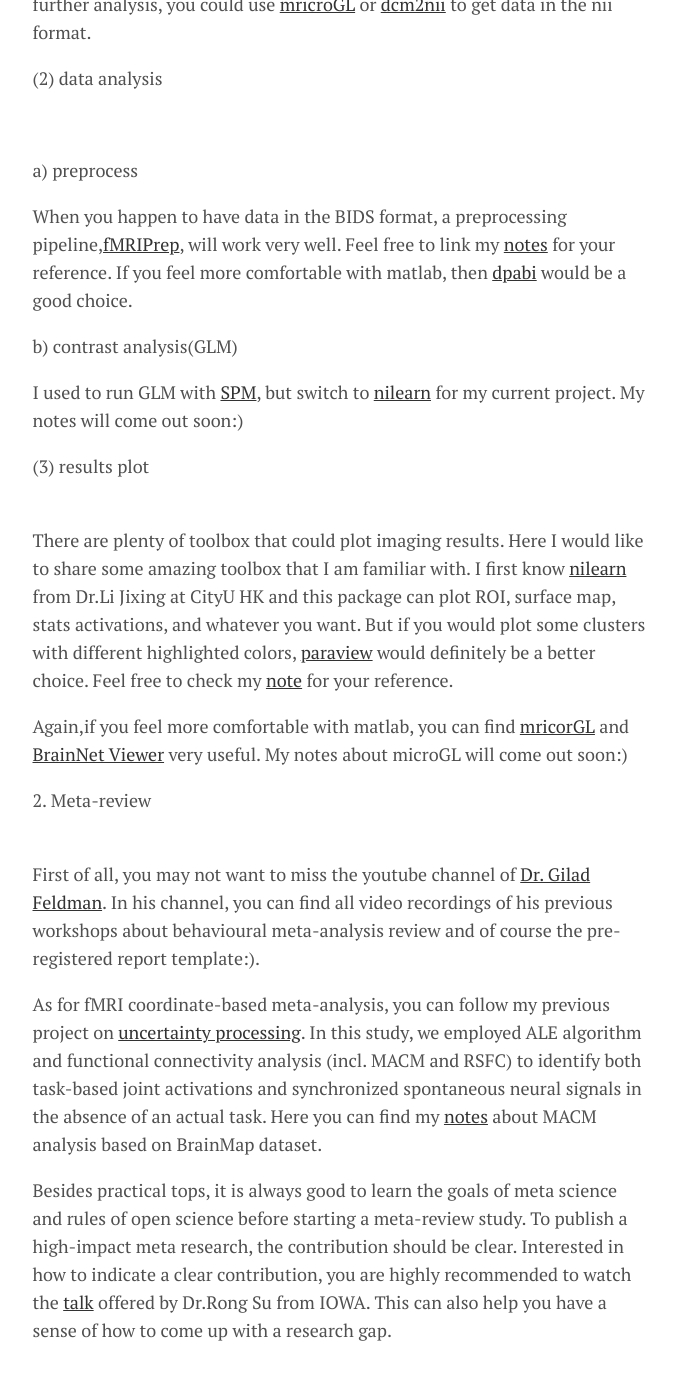
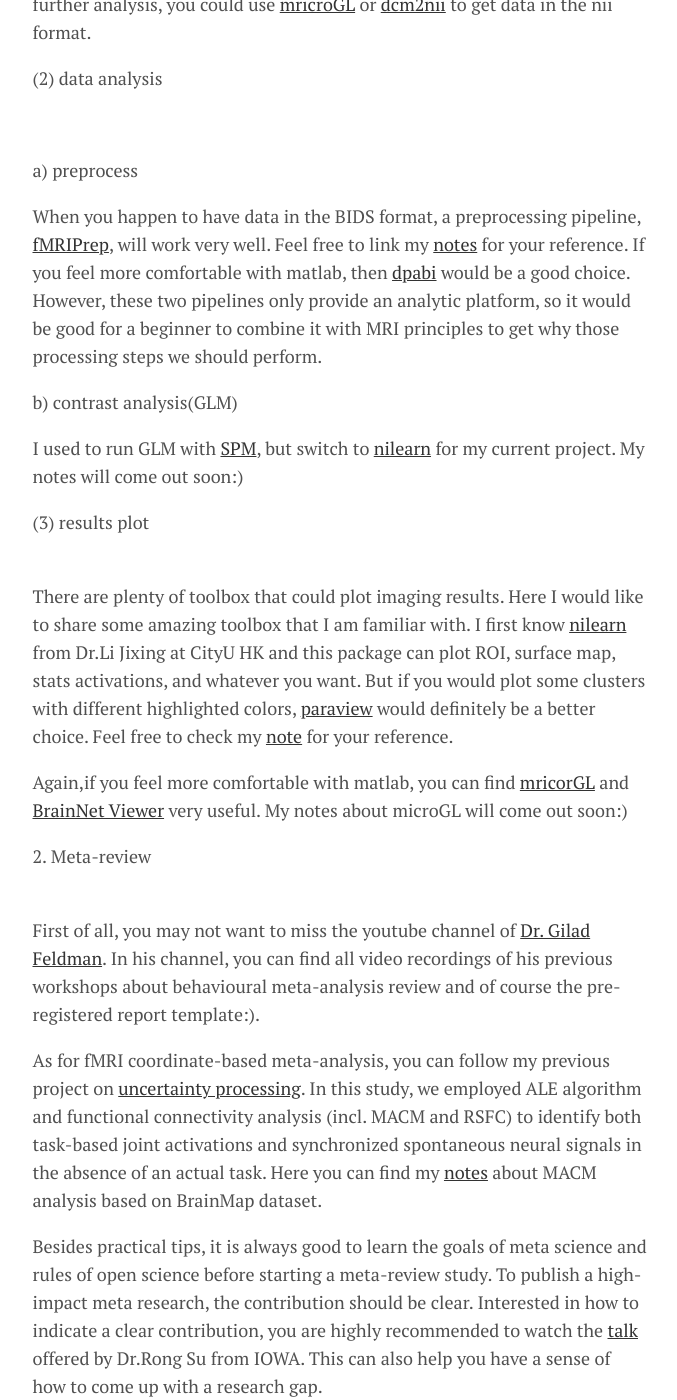
Before and after one commit to wu-shuyi/wu-shuyi.github.io, a Jekyll site: the page built from menu/learning resources.md, in a window 1280 px wide and 1400 px high, scrolled down 2652 px. Shown: the whole window, without its empty margins (300-977 px from the left). Built offline with Jekyll 4.4.1, drawn with Linux system fonts in a browser that asks for light colours.

Commit message:
Update learning resources.md

```diff
--- a/menu/learning resources.md
+++ b/menu/learning resources.md
@@ -60,14 +60,15 @@ Here I would share some of my learning notes and open materials. <br>
 <br>
 <font size="4.5"> Notes </font> <br>
 <font size="4.5">  1. fMRI </font> <br>
-<font size="4"> (1) View and open DICOM data </font>  <br>
+<font size="4"> (1) View and open DICOM data </font> <br>
 Both [BeeDicomViewer](https://beedicom.com/) and [Mango](http://mangoviewer.com/usingmango.html) work good for viewing MRI raw data.
 For further analysis, you could use [mricroGL](https://www.nitrc.org/projects/mricrogl/) or [dcm2nii](https://www.nitrc.org/projects/dcm2nii/) to get data in the nii format.
 
-<font size="4"> (2) data analysis </font>  <br>
+<font size="4"> (2) data analysis </font> <br>
 <font size="4"> a) preprocess  </font>
-When you happen to have data in the BIDS format, a preprocessing pipeline,[fMRIPrep](https://fmriprep.org/en/stable/), will work very well. Feel free to link my [notes](https://www.evernote.com/shard/s721/sh/c0f52dc3-a373-afc1-d57c-da19eb7e8ae2/hn3E1th6vOlWhKrLNENrQtWp6H85a-ejgoelDlEN6Zj4vieru_2fIXZrrg) for your reference.
+When you happen to have data in the BIDS format, a preprocessing pipeline, [fMRIPrep](https://fmriprep.org/en/stable/), will work very well. Feel free to link my [notes](https://www.evernote.com/shard/s721/sh/c0f52dc3-a373-afc1-d57c-da19eb7e8ae2/hn3E1th6vOlWhKrLNENrQtWp6H85a-ejgoelDlEN6Zj4vieru_2fIXZrrg) for your reference.
 If you feel more comfortable with matlab, then [dpabi](http://rfmri.org/DPABI) would be a good choice.
+However, these two pipelines only provide an analytic platform, so it would be good for a beginner to combine it with MRI principles to get why those processing steps we should perform.
 
 <font size="4"> b) contrast analysis(GLM) </font>
 I used to run GLM with [SPM](https://www.fil.ion.ucl.ac.uk/spm/course/slides23-oct/), but switch to [nilearn](https://nilearn.github.io/stable/index.html) for my current project. My notes will come out soon:) <br>
@@ -84,7 +85,7 @@ First of all, you may not want to miss the youtube channel of [Dr. Gilad Feldman
 
 As for fMRI coordinate-based meta-analysis, you can follow my previous project on [uncertainty processing](https://www.sciencedirect.com/science/article/pii/S1053811921003864). In this study, we employed ALE algorithm and functional connectivity analysis (incl. MACM and RSFC) to identify both task-based joint activations and synchronized spontaneous neural signals in the absence of an actual task. Here you can find my [notes](https://www.evernote.com/shard/s721/sh/a709bb6c-d8aa-d3a8-7f11-ba7194ff1cca/rcclWe5Cvk7UT_XObTR9rSagqOFU93kXmz_XlZPR_DyIP9Mf_GikTtdRPQ) about MACM analysis based on BrainMap dataset.
 
-Besides practical tops, it is always good to learn the goals of meta science and rules of open science before starting a meta-review study.
+Besides practical tips, it is always good to learn the goals of meta science and rules of open science before starting a meta-review study.
 To publish a high-impact meta research, the contribution should be clear. Interested in how to indicate a clear contribution, you are highly recommended to watch the [talk](https://github.com/wu-shuyi/meta-analysis_behavioural) offered by Dr.Rong Su from IOWA. This can also help you have a sense of how to come up with a research gap. <br>
 
 
```
